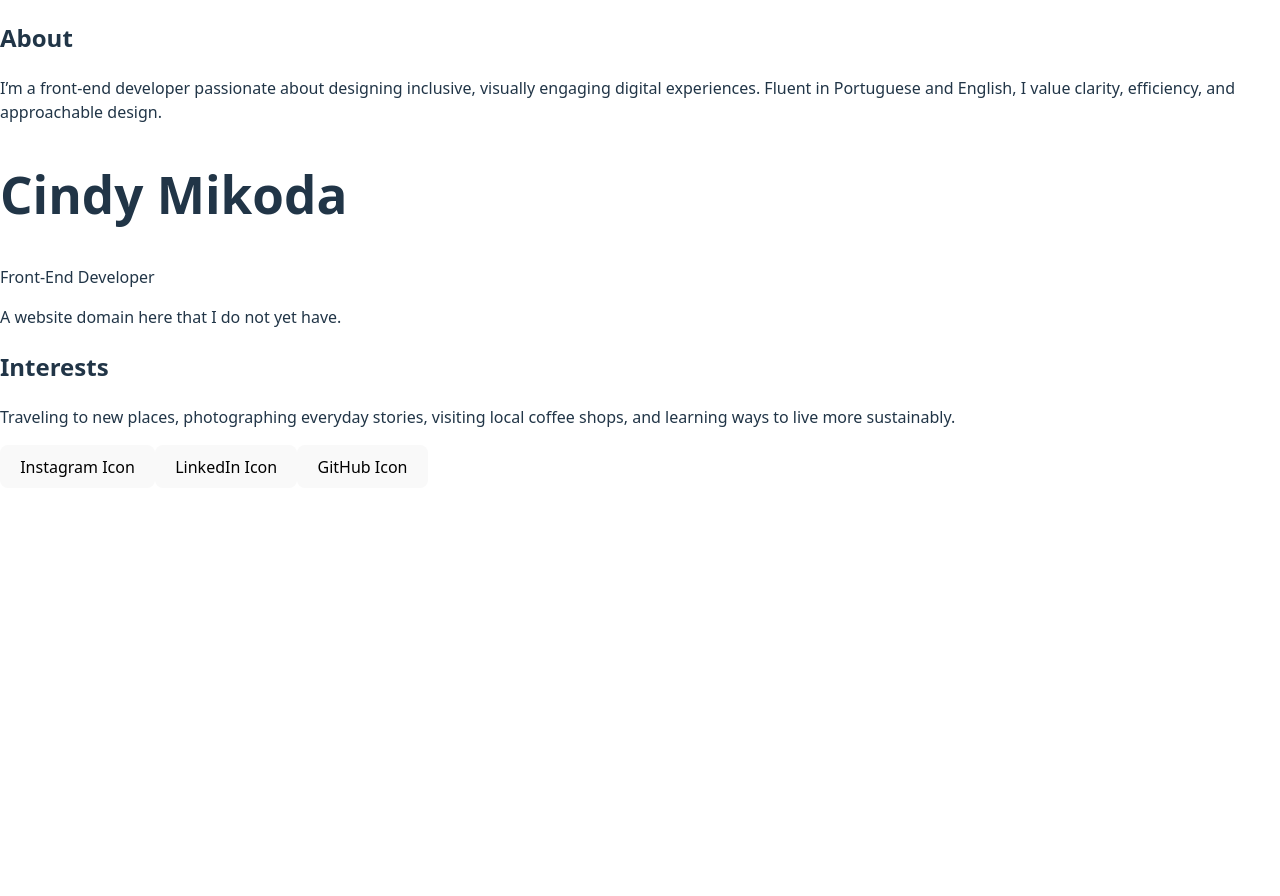
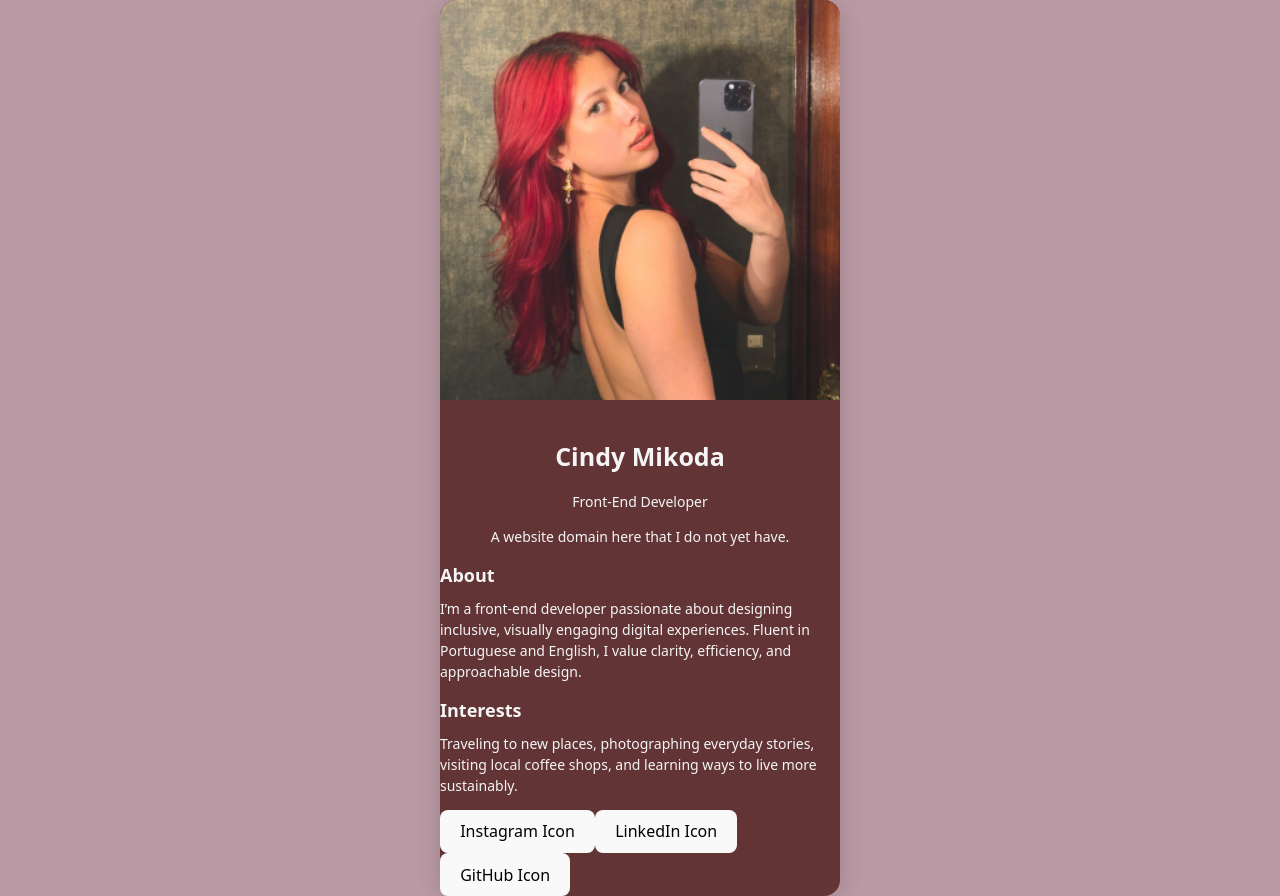
Before and after one commit to cindymikoda/Mikoda, a React (Vite) app: page / in a window 1280 px wide. Before the commit the page ends 800 px from the top, so only its background shows below. Built offline with nearby package versions, Linux system fonts and the light colour scheme.

Commit message:
How frequent should I make a commit? Added base style and color pallette variables on index.css, started the style of the card on App.css.

```diff
--- a/src/App.css
+++ b/src/App.css
@@ -0,0 +1,20 @@
+.container {
+  max-width: 400px;
+  max-height: 100%;
+  margin: 0 auto;
+  padding: 0;
+  background: var(--color-bg);
+  border-radius: 16px;
+  box-shadow: 0 4px 24px rgba(0,0,0,0.15);
+}
+.info img {
+  width: 100%;
+  border-radius: 16px 16px 0 0;
+  margin-bottom: 1rem;
+}
+
+.info > h1, .info > p {
+  text-align: center;
+  margin-left: auto;
+  margin-right: auto;
+}
--- a/src/App.jsx
+++ b/src/App.jsx
@@ -8,8 +8,8 @@ import Social from './components/Social'
 function App() {
   return (
     <div className="container">
+      <Info />
       <About />
-      <Info />
       <Interests />
       <Social />
     </div>
--- a/src/components/Info.jsx
+++ b/src/components/Info.jsx
@@ -1,6 +1,7 @@
 export default function Info() {
   return (
     <section className="info">
+      <img src="selfie.png" alt="Cindy Mikoda" />
       <h1>Cindy Mikoda</h1>
       <p>Front-End Developer</p>
       <p>A website domain here that I do not yet have.</p>
--- a/src/index.css
+++ b/src/index.css
@@ -1,11 +1,16 @@
 :root {
+  /* Color palette variables */
+  --color-bg: #623435;
+  --color-bg-dark: #281919;
+  --color-highlight-blue: #54E4E4;
+  --color-text: #F5F5F5;
+  --color-icon: #53A7A7;
+  --color-highlight-peach: #F2BDAA;
+  --color-dark: #1E1F26;
   font-family: system-ui, Avenir, Helvetica, Arial, sans-serif;
   line-height: 1.5;
-  font-weight: 400;
 
   color-scheme: light dark;
-  color: rgba(255, 255, 255, 0.87);
-  background-color: #242424;
 
   font-synthesis: none;
   text-rendering: optimizeLegibility;
@@ -15,21 +20,38 @@
 
 a {
   font-weight: 500;
-  color: #646cff;
-  text-decoration: inherit;
+  color: var(--color-highlight-peach);
+  text-decoration: none;
 }
 a:hover {
-  color: #535bf2;
+  color: var(--color-text);
 }
 
 body {
+  display: flex;
+  flex-direction: column;
+  justify-content: center;
+  align-items: center;
+  min-height: 100vh;
   margin: 0;
-  font-family: system-ui, sans-serif;
+  color: var(--color-text);
+  background-color: #b999a4;
 }
 
 h1 {
-  font-size: 3.2em;
+  font-size: 25px;
   line-height: 1.1;
+}
+
+h2 {
+  font-size: 18px;
+  margin-bottom: 0.5em;
+}
+
+p {
+  margin-top: 0;
+  margin-bottom: 1em;
+  font-size: 14px;
 }
 
 button {
```
Also changed, not shown: public/selfie.png (added).
